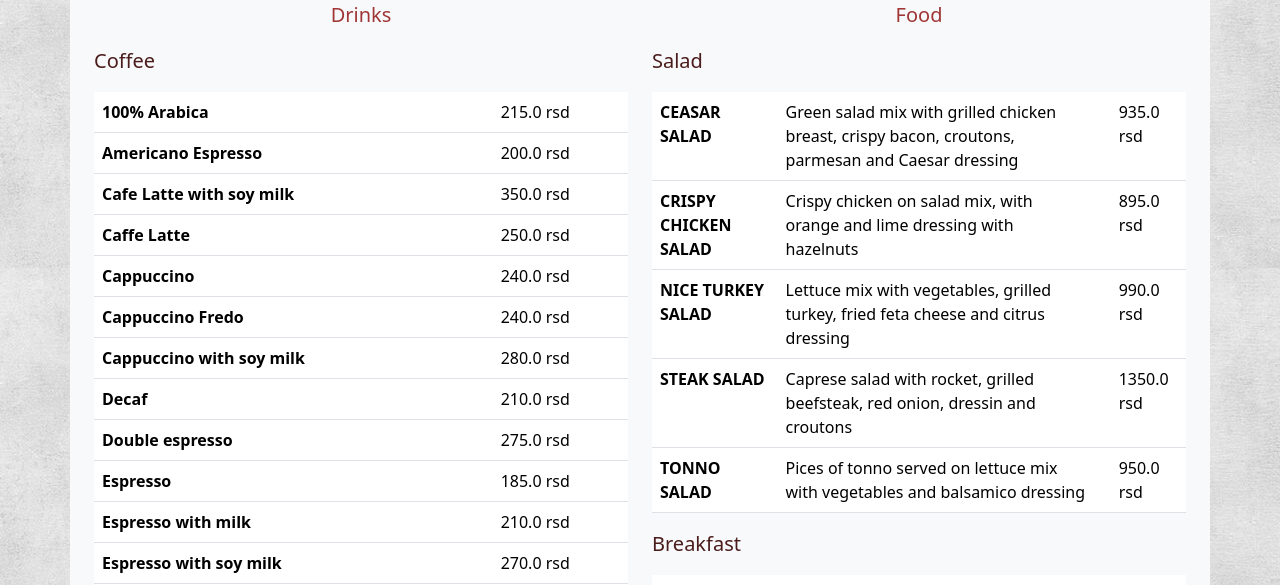
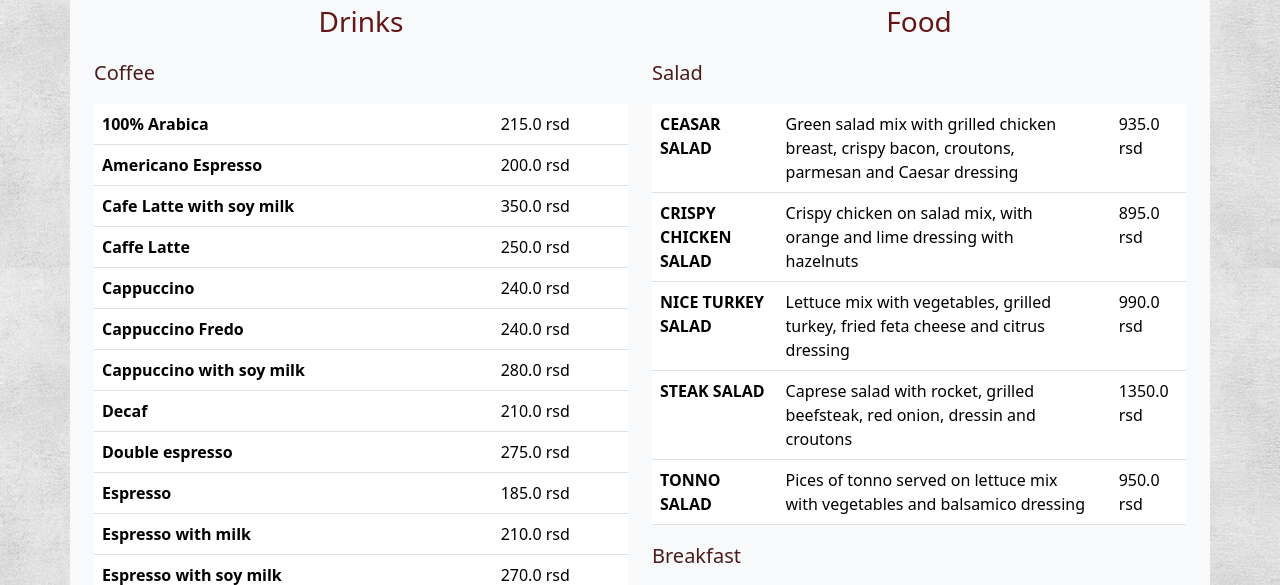
Before and after one commit to ChuckySC/Pub, a Django app: page / in a window 1280 px wide. Shown: the part 92-677 px from the top of the page. Run offline with Django 4.2, Linux system fonts and the light colour scheme; data comes from the database, SQL or seed files in the repository; some libraries are stand-ins or nearby versions.

Commit message:
minor code improvements

```diff
--- a/client/models.py
+++ b/client/models.py
@@ -1,5 +1,6 @@
 from django.db import models
 from django.utils import timezone
+
 from django.conf import settings
 from django_resized import ResizedImageField
 
@@ -87,7 +88,7 @@ class Events(BaseTimestampModel):
     img = ResizedImageField(
         size=[2878, 1618],
         crop=['middle', 'center'],
-        default='default_square.jpg',
+        default='default.jpg',
         upload_to='uploads',
         verbose_name='Event logo'
     )
@@ -114,7 +115,7 @@ class Gallery(BaseTimestampModel):
     img = ResizedImageField(
         size=[2878, 1618],
         crop=['middle', 'center'],
-        default='default_square.jpg',
+        default='default.jpg',
         upload_to='uploads',
         verbose_name='Photo for gallery'
     )
--- a/static/assets/css/styles.css
+++ b/static/assets/css/styles.css
@@ -59,8 +59,8 @@ body {
 }
 
 p.menu-type {
-  font-size: 1.25rem;
-  color: #a03636;
+  font-size: 1.75rem;
+  color: #631616;
   flex: 0 0 auto;
   text-align: center;
 }
--- a/templates/components/layouts/footer.html
+++ b/templates/components/layouts/footer.html
@@ -29,7 +29,9 @@
             </div>
         </div>
         <div class="col-lg-12 copyright-links" align="center">
-            All contents © copyright 2023 <a href="https://github.com/ChuckySC" target="_blank">Chucky</a>. All rights reserved.
+            <!-- https://docs.djangoproject.com/en/4.2/ref/templates/builtins/#now-->
+            {% now "Y" as current_year %} All contents © copyright {{ current_year }}
+            <a href="https://github.com/ChuckySC" target="_blank">Chucky</a>. All rights reserved.
         </div>
         <!--<p class="mb-0">
             <a href="#">Back to top</a>
--- a/templates/components/menu.html
+++ b/templates/components/menu.html
@@ -4,8 +4,8 @@
 {% block content %}
     <style>
         p.menu-type {
-            font-size: 1.25rem;
-            color: #a03636;
+            font-size: 1.75rem;
+            color: #631616;
             flex: 0 0 auto;
             text-align: center;
         }
```
Also changed, not shown: static/assets/img/default.jpg (added), static/uploads/uploads/default.jpg (added).
